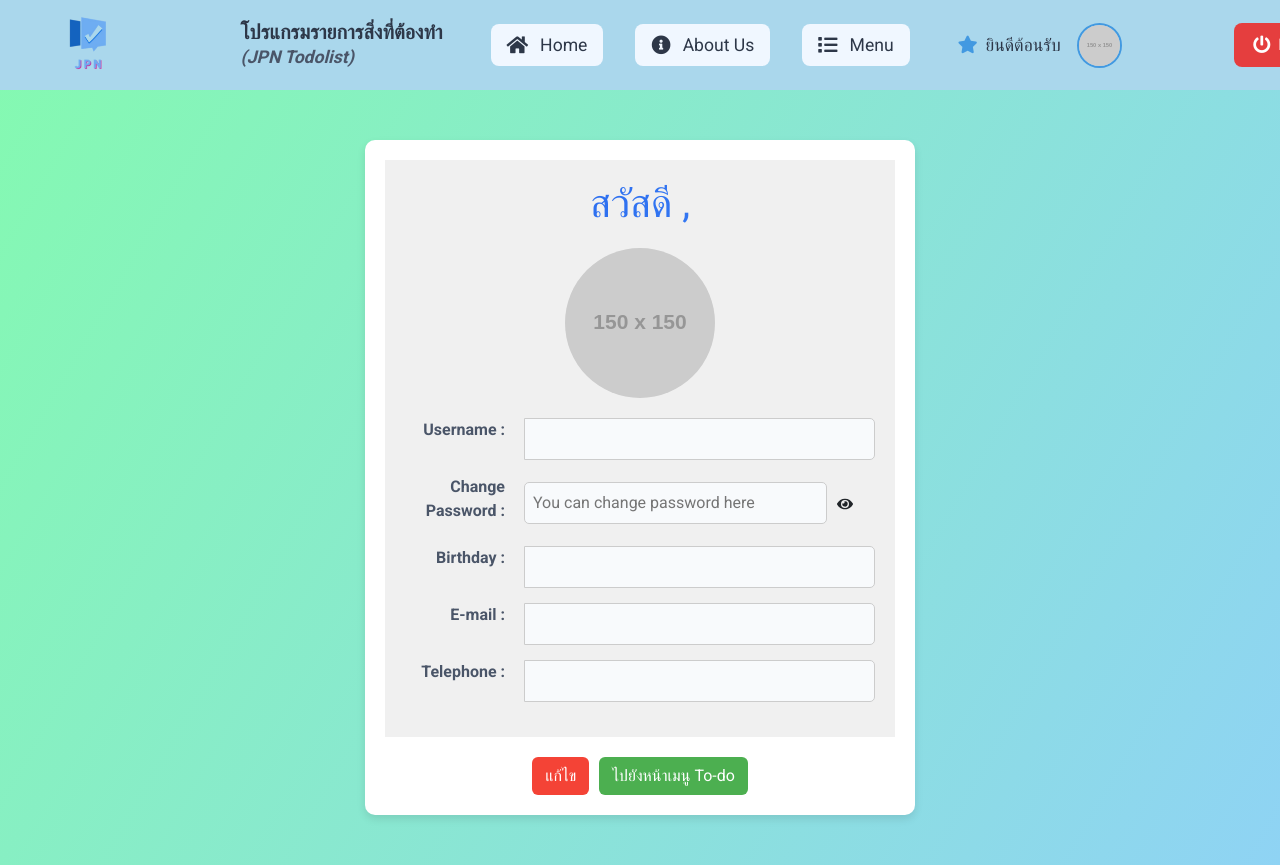
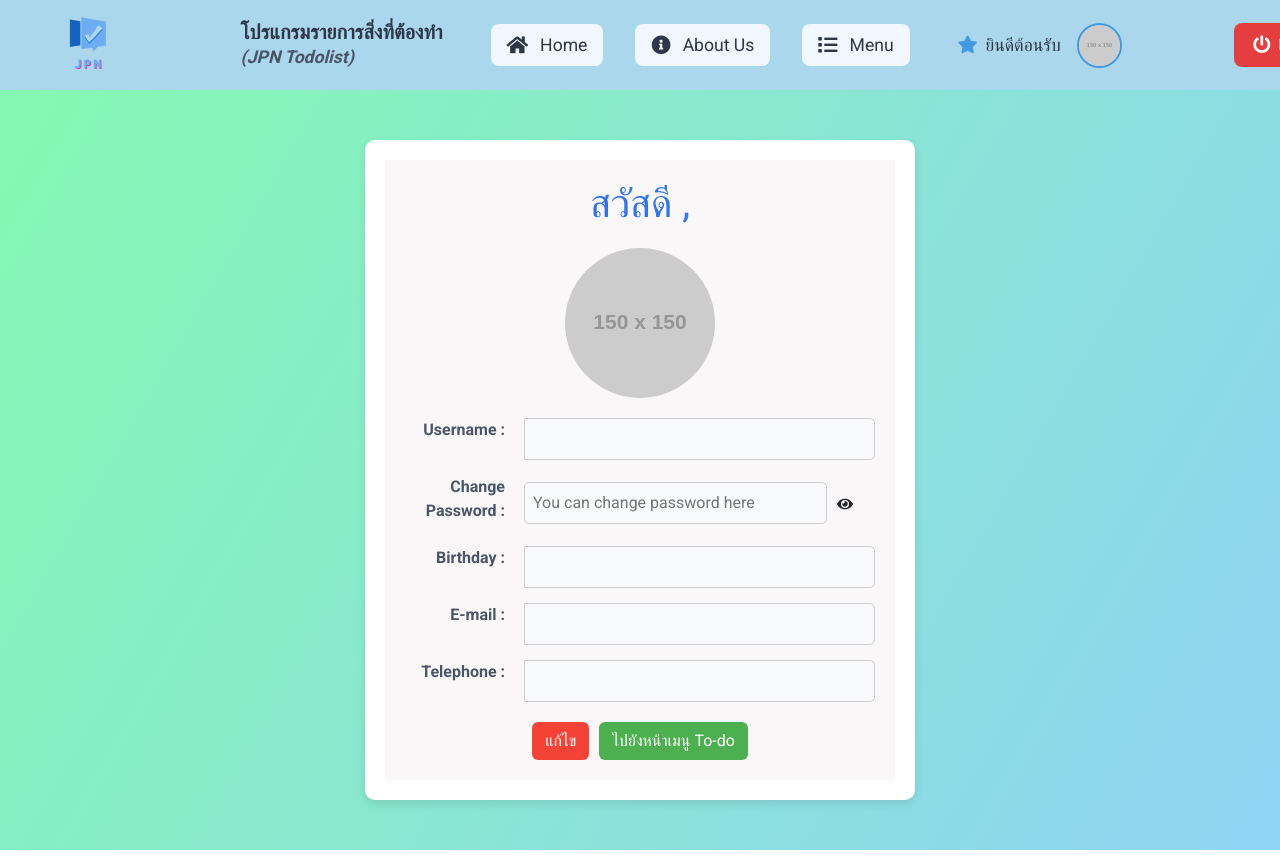
Before and after one commit to Poomlak/TODOLISTJPN, a React (Create React App) app in the folder jpn-project/: page /profile in a window 1280 px wide. Shown: the top 865 px of the page. Built offline with nearby package versions, Linux system fonts and the light colour scheme.

Commit message:
แก้หน้า profile พื้นหลังให้ขุ่นน้อยกว่าเดิม+ เอาปุ่มมาใส่ไว้ใน div แก้ css

```diff
--- a/jpn-project/src/profile/Profile.css
+++ b/jpn-project/src/profile/Profile.css
@@ -112,6 +112,6 @@
   justify-content: center;
   align-items: center;
   padding: 20px;
-  background-color: #f0f0f0; /* สีพื้นหลังของหน้า */
+  background-color: #c5afaf1a; /* สีพื้นหลังของหน้า */
   height: auto;
 }
--- a/jpn-project/src/profile/Profile.js
+++ b/jpn-project/src/profile/Profile.js
@@ -187,10 +187,7 @@ const Profile = () => {
                 readOnly={!isEditing}
               />
             </div>
-          </div>
-        </div>
-
-        <div className="profile-buttons">
+            <div className="profile-buttons">
           {isEditing ? (
             <>
               <button className="btn save" onClick={handleSave}>
@@ -211,6 +208,10 @@ const Profile = () => {
             <button className="btn menutodo-link">ไปยังหน้าเมนู To-do</button>
           </Link>
         </div>
+          </div>
+        </div>
+
+
       </div>
     </>
   );
```
